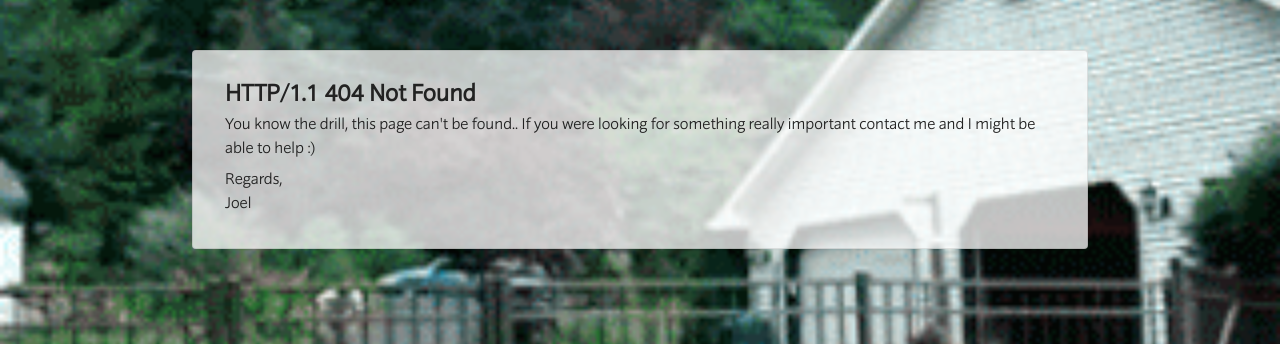
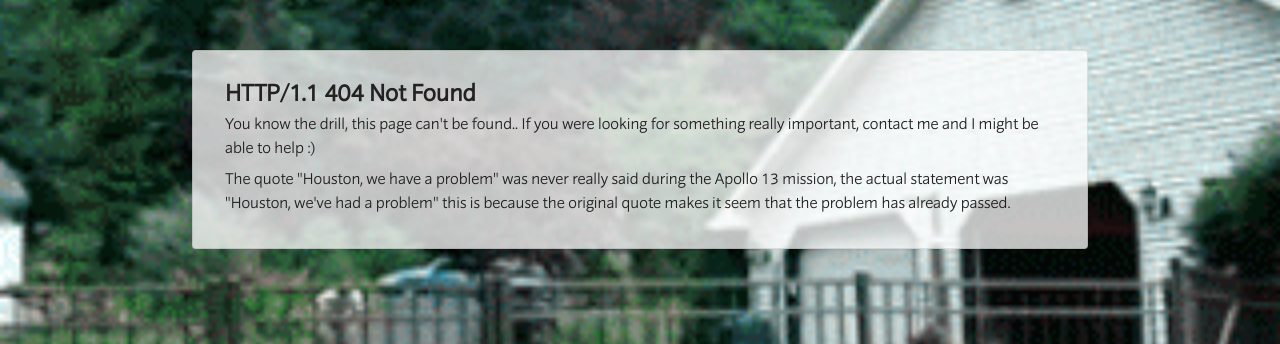
Before and after one commit to joelvardy/joelvardy.com, a PHP site: page /application/views/404.php in a window 1280 px wide. Shown: the part 160-504 px from the top of the page. Run offline with PHP 8.4, Linux system fonts and the light colour scheme.

Commit message:
Updated meta

```diff
--- a/application/views/404.php
+++ b/application/views/404.php
@@ -3,8 +3,8 @@
 	<head>
 		<meta charset="utf-8" />
 		<meta name="viewport" content="width=device-width, initial-scale=1, maximum-scale=1">
-		<title>TODO</title>
-		<meta name="description" content="TODO" />
+		<title>Houston, we've had a problem - 404</title>
+		<meta name="description" content="This page could not be found." />
 		<link rel="stylesheet" href="/assets/css/reset.css" />
 		<link rel="stylesheet" href="/assets/css/design.css" />
 		<link rel="stylesheet" href="/assets/css/error.css" />
@@ -31,9 +31,8 @@
 
 			<h2>HTTP/1.1 404 Not Found</h2>
 
-			<p>You know the drill, this page can't be found.. If you were looking for something really important contact me and I might be able to help :)</p>
-			<p>Regards,<br />
-			Joel</p>
+			<p>You know the drill, this page can't be found.. If you were looking for something really important, contact me and I might be able to help :)</p>
+			<p>The quote "Houston, we have a problem" was never really said during the Apollo 13 mission, the actual statement was "Houston, we've had a problem" this is because the original quote makes it seem that the problem has already passed.</p>
 
 		</div>
 
--- a/application/views/about.php
+++ b/application/views/about.php
@@ -3,8 +3,8 @@
 	<head>
 		<meta charset="utf-8" />
 		<meta name="viewport" content="width=device-width, initial-scale=1, maximum-scale=1">
-		<title>TODO</title>
-		<meta name="description" content="TODO" />
+		<title>Joel Vardy - Contract PHP Developer in the UK</title>
+		<meta name="description" content="I'm a contract PHP developer with more than 4 years experience in OOP PHP &#38; JS serving the UK. View projects I have been involved in." />
 		<link rel="stylesheet" href="/assets/css/reset.css" />
 		<link rel="stylesheet" href="/assets/css/design.css" />
 		<link rel="stylesheet" href="/assets/css/print.css" media="print" />
--- a/application/views/projects.php
+++ b/application/views/projects.php
@@ -3,8 +3,8 @@
 	<head>
 		<meta charset="utf-8" />
 		<meta name="viewport" content="width=device-width, initial-scale=1, maximum-scale=1">
-		<title>Joel Vardy - Contract PHP Developer in the UK</title>
-		<meta name="description" content="I'm a contract PHP developer with more than 4 years experience in OOP PHP &#38; JS serving the UK. View projects I have been involved in." />
+		<title>Contract, Freelance &#38; Personal Web Projects By Joel Vardy</title>
+		<meta name="description" content="View my recent development projects including PHP websites, javascript driven applications, libraries and more!" />
 		<link rel="stylesheet" href="/assets/css/reset.css" />
 		<link rel="stylesheet" href="/assets/css/design.css" />
 		<link rel="stylesheet" href="/assets/css/print.css" media="print" />
```
